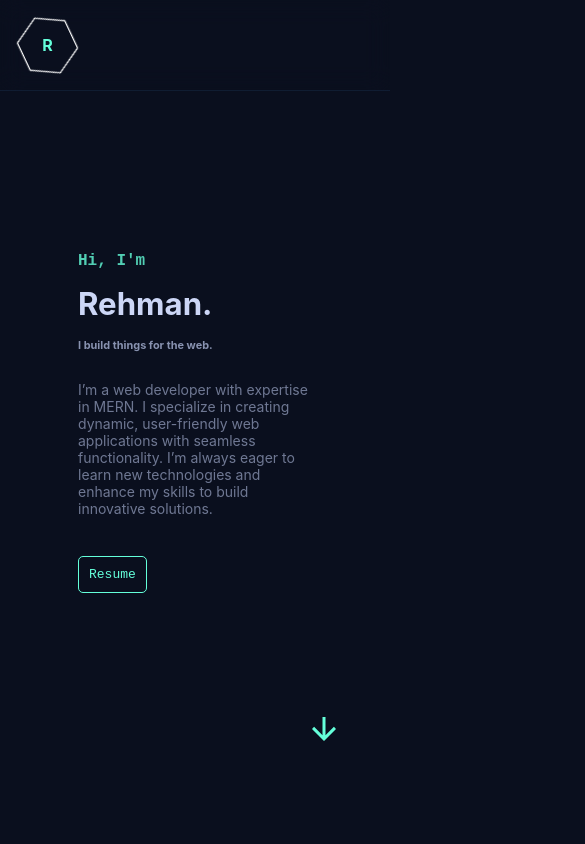
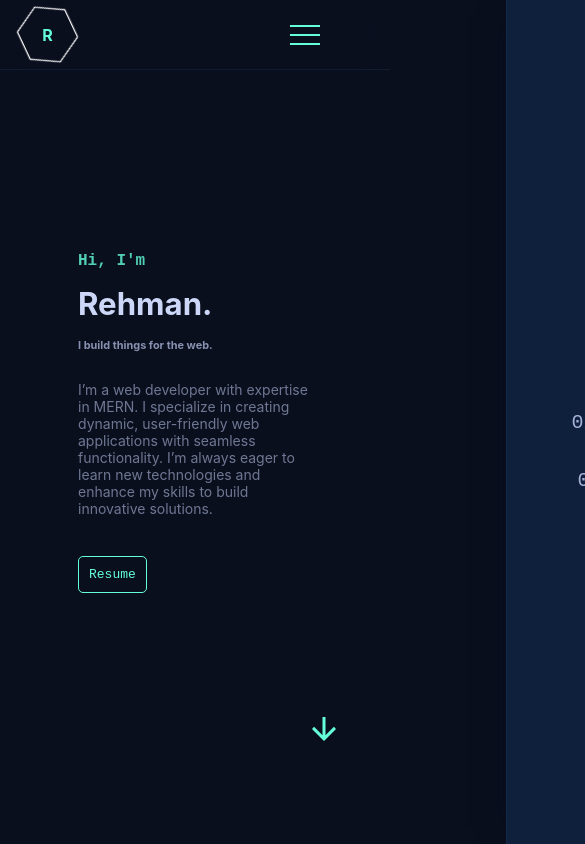
Before and after one commit to rehmansha1/MyPortfolio, a React (Vite) app: page / in a window 390 px wide. Shown: the top 844 px of the page, 585 px wide, since content can reach past the window. Built offline with nearby package versions, Linux system fonts and the light colour scheme.

Commit message:
added responsive mobile navigation drawer menu and resolved DOM warnings

```diff
--- a/src/App.css
+++ b/src/App.css
@@ -520,12 +520,99 @@ h1 {
   transition: opacity 0.4s;
 }
 
+/* Hamburger Button styling */
+.hamburger {
+  display: none;
+  flex-direction: column;
+  justify-content: space-between;
+  width: 30px;
+  height: 20px;
+  background: transparent;
+  border: none;
+  cursor: pointer;
+  padding: 0;
+  z-index: 100;
+  margin-right: 50px;
+}
+
+.hamburger-line {
+  width: 100%;
+  height: 2px;
+  background-color: #64ffda;
+  transition: all 0.3s ease;
+}
+
+.hamburger.open .hamburger-line:nth-child(1) {
+  transform: rotate(45deg) translate(5px, 5px);
+}
+.hamburger.open .hamburger-line:nth-child(2) {
+  opacity: 0;
+}
+.hamburger.open .hamburger-line:nth-child(3) {
+  transform: rotate(-45deg) translate(7px, -8px);
+}
+
+/* Mobile Sidebar Drawer styling */
+.mobile-menu {
+  position: fixed;
+  top: 0;
+  right: -100%;
+  width: 70%;
+  max-width: 300px;
+  height: 100vh;
+  background-color: #112240ee;
+  backdrop-filter: blur(12px);
+  -webkit-backdrop-filter: blur(12px);
+  box-shadow: -10px 0px 30px -15px rgba(2,12,27,0.7);
+  transition: all 0.3s ease-in-out;
+  z-index: 99;
+  display: flex;
+  justify-content: center;
+  align-items: center;
+  border-left: 1px solid #1e3a5f55;
+}
+
+.mobile-menu.open {
+  right: 0;
+}
+
+.mobile-menu-links {
+  display: flex;
+  flex-direction: column;
+  gap: 35px;
+  text-align: center;
+}
+
+.mobile-menu-links > div {
+  font-family: monospace;
+  font-size: 20px;
+  font-weight: 500;
+}
+
+.mobile-menu-links a {
+  text-decoration: none;
+  color: #a8b2d8;
+  transition: color 0.2s;
+}
+
+.mobile-menu-links a:hover {
+  color: #64ffda;
+}
+
 @media only screen and (max-width: 768px) {
   #sections {
     display: none;
   }
+  .hamburger {
+    display: flex;
+  }
   #Header {
     position: absolute;
+    width: 100% !important;
+    min-width: 100% !important;
+    margin-right: 0px !important;
+    padding-right: 20px !important;
+    box-sizing: border-box;
   }
   #arrow {
     left: 80%;
--- a/src/App.jsx
+++ b/src/App.jsx
@@ -7,7 +7,17 @@ import { ScrollTrigger } from "gsap/ScrollTrigger";
 import { gsap } from "gsap";
 function App() {
   gsap.registerPlugin(ScrollTrigger);
-const projects = [
+  const [menuOpen, setMenuOpen] = useState(false);
+
+  useEffect(() => {
+    if (menuOpen) {
+      document.body.style.overflow = "hidden";
+    } else {
+      document.body.style.overflow = "auto";
+    }
+  }, [menuOpen]);
+
+  const projects = [
   {
     type: "Most Recent",
     title: "LocalAI",
@@ -335,7 +345,7 @@ useEffect(() => {
         <div id="logo-outer" onClick={() => window.location.reload()}>
           <svg
             id="logo"
-            class="square"
+            className="square"
             xmlns="http://www.w3.org/2000/svg"
             height="24px"
             viewBox="0 -960 960 960"
@@ -343,10 +353,10 @@ useEffect(() => {
             fill="transparent"
           >
             <path
-              class="path"
+              className="path"
               stroke="white"
-              stroke-width="15"
-              stroke-linejoin="round"
+              strokeWidth="15"
+              strokeLinejoin="round"
               d="M287-146 94-480l193-334h386l193 334-193 334H287Z"
             ></path>
           </svg>
@@ -365,6 +375,31 @@ useEffect(() => {
             <a href="#contactSection">03. Contact</a>
           </div>
         </div>
+
+        <button
+          className={`hamburger ${menuOpen ? "open" : ""}`}
+          onClick={() => setMenuOpen(!menuOpen)}
+          aria-label="Toggle menu"
+        >
+          <span className="hamburger-line"></span>
+          <span className="hamburger-line"></span>
+          <span className="hamburger-line"></span>
+        </button>
+
+        <div className={`mobile-menu ${menuOpen ? "open" : ""}`}>
+          <div className="mobile-menu-links">
+            <div onClick={() => { setMenuOpen(false); document.getElementById("about-outer").scrollIntoView({ behavior: "smooth" }); }}>
+              <a href="#about-outer">01. About</a>
+            </div>
+            <div onClick={() => { setMenuOpen(false); document.getElementById("projects").scrollIntoView({ behavior: "smooth" }); }}>
+              <a href="#projects">02. Projects</a>
+            </div>
+            <div onClick={() => { setMenuOpen(false); document.getElementById("contactSection").scrollIntoView({ behavior: "smooth" }); }}>
+              <a href="#contactSection">03. Contact</a>
+            </div>
+          </div>
+        </div>
+
         <div id="boxhover"></div>
       </div>
 
```
